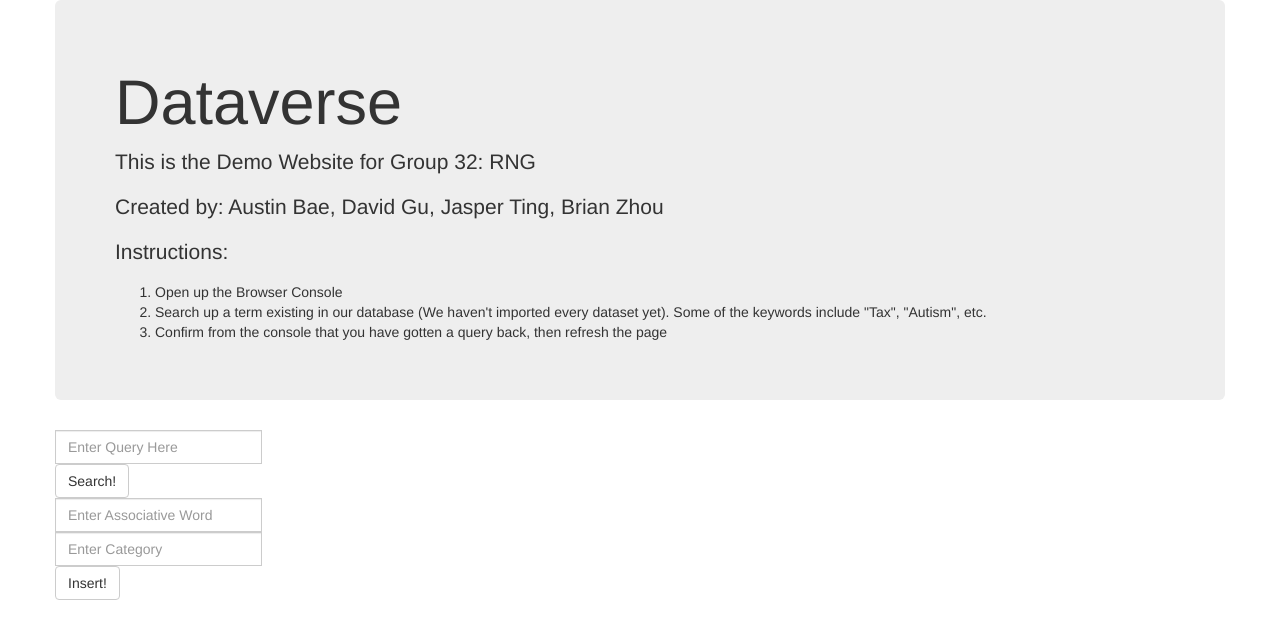
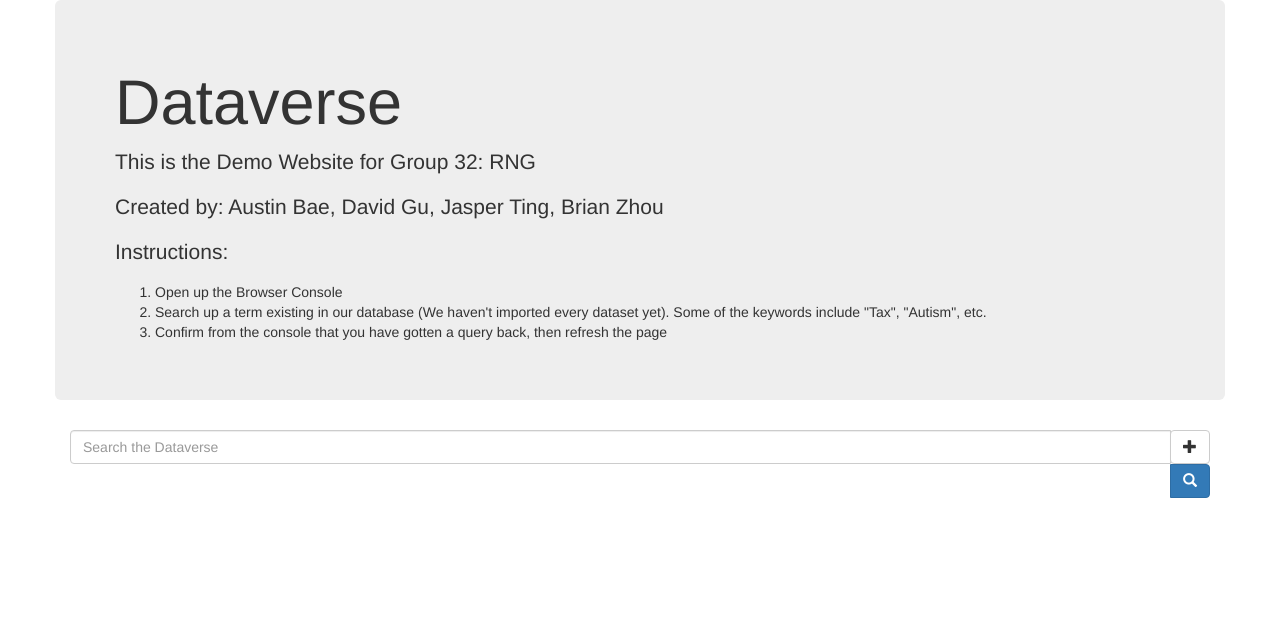
Before and after one commit to hyunraider/Dataverse, a Flask app: page / in a window 1280 px wide. Shown: the top 639 px of the page. Run offline with Flask 2, Linux system fonts and the light colour scheme; some libraries are stand-ins or nearby versions.

Commit message:
Update index.html

```diff
--- a/templates/index.html
+++ b/templates/index.html
@@ -3,6 +3,8 @@
 <head>
 	<title>Dataverse</title>
 	<link rel="stylesheet" href="https://maxcdn.bootstrapcdn.com/bootstrap/3.3.7/css/bootstrap.min.css" integrity="sha384-BVYiiSIFeK1dGmJRAkycuHAHRg32OmUcww7on3RYdg4Va+PmSTsz/K68vbdEjh4u" crossorigin="anonymous">
+	<link rel="stylesheet" type="text/css" href="cs411.css">
+
 </head>
 <body>
 	<div class="container">
@@ -21,25 +23,46 @@
 
 			</div>
 		</div>
+
+	</div>
+	<div class="container">
 			<div class="row">
-				<div class="input-group">
-					<input type="text" class="form-control" id="queryword" placeholder="Enter Query Here" aria-describedby="basic-addon1">
+				<div class="col-md-12">
+					<div class="input-group" id="adv-search">
+						<input type="text" class="form-control" id="queryword" placeholder="Search the Dataverse" />
+						<div class="input-group-btn">
+							<div class="btn-group" role="group">
+								<div class="dropdown dropdown-lg">
+									<button type="button" class="btn btn-default dropdown-toggle" data-toggle="dropdown" aria-expanded="false"><span class="glyphicon glyphicon-plus"></span></button>
+									<div class="dropdown-menu dropdown-menu-right" role="menu">
+										<form class="form-horizontal" role="form">
+											<div class="form-group">
+												<label for="contain">Associative Word</label>
+												<input class="form-control" id="insertstuff" type="text" />
 											</div>
-				<button type="button" id="querybox" class="btn btn-default">Search!</button>
-			    <div class="input-group">
-			    	<input type="text" class="form-control" id="insertstuff" placeholder="Enter Associative Word" aria-describedby="basic-addon1">
+											<div class="form-group">
+												<label for="contain">Category</label>
+												<input class="form-control" id="category" type="text" />
 											</div>
-                <div class="input-group">
-                    <input type="text" class="form-control" id="category" placeholder="Enter Category" aria-describedby="basic-addon1">
+											<button type="submit" id="insertbox" class="btn btn-primary">Insert!</button>
+										</form>
 									</div>
-                <button type="button" id="insertbox" class="btn btn-default">Insert!</button>
 								</div>
+								<button type="button" id="querybox" class="btn btn-primary"><span class="glyphicon glyphicon-search" aria-hidden="true"></span></button>
+							</div>
+						</div>
+					</div>
+				</div>
+			</div>
+		</div>
+	<div class="row">
 		<div id="masonry" class="row container" style="width:100%">
 
 		</div>
 	</div>
-			<script src="//code.jquery.com/jquery-1.12.0.min.js"></script>
-	<script src="https://maxcdn.bootstrapcdn.com/bootstrap/3.3.6/js/bootstrap.min.js" integrity="sha384-0mSbJDEHialfmuBBQP6A4Qrprq5OVfW37PRR3j5ELqxss1yVqOtnepnHVP9aJ7xS" crossorigin="anonymous"></script>
+</div>
+<script src="https://ajax.googleapis.com/ajax/libs/jquery/3.1.1/jquery.min.js"></script>
+<script src="https://maxcdn.bootstrapcdn.com/bootstrap/3.3.7/js/bootstrap.min.js" integrity="sha384-Tc5IQib027qvyjSMfHjOMaLkfuWVxZxUPnCJA7l2mCWNIpG9mGCD8wGNIcPD7Txa" crossorigin="anonymous"></script>
 <script src="https://unpkg.com/masonry-layout@4.1/dist/masonry.pkgd.min.js"></script>
 <script type="text/javascript" src="{{ url_for('static', filename='main.js') }}"></script>
 </body>
```
Lines whose indentation alone changed are shown as unchanged.
